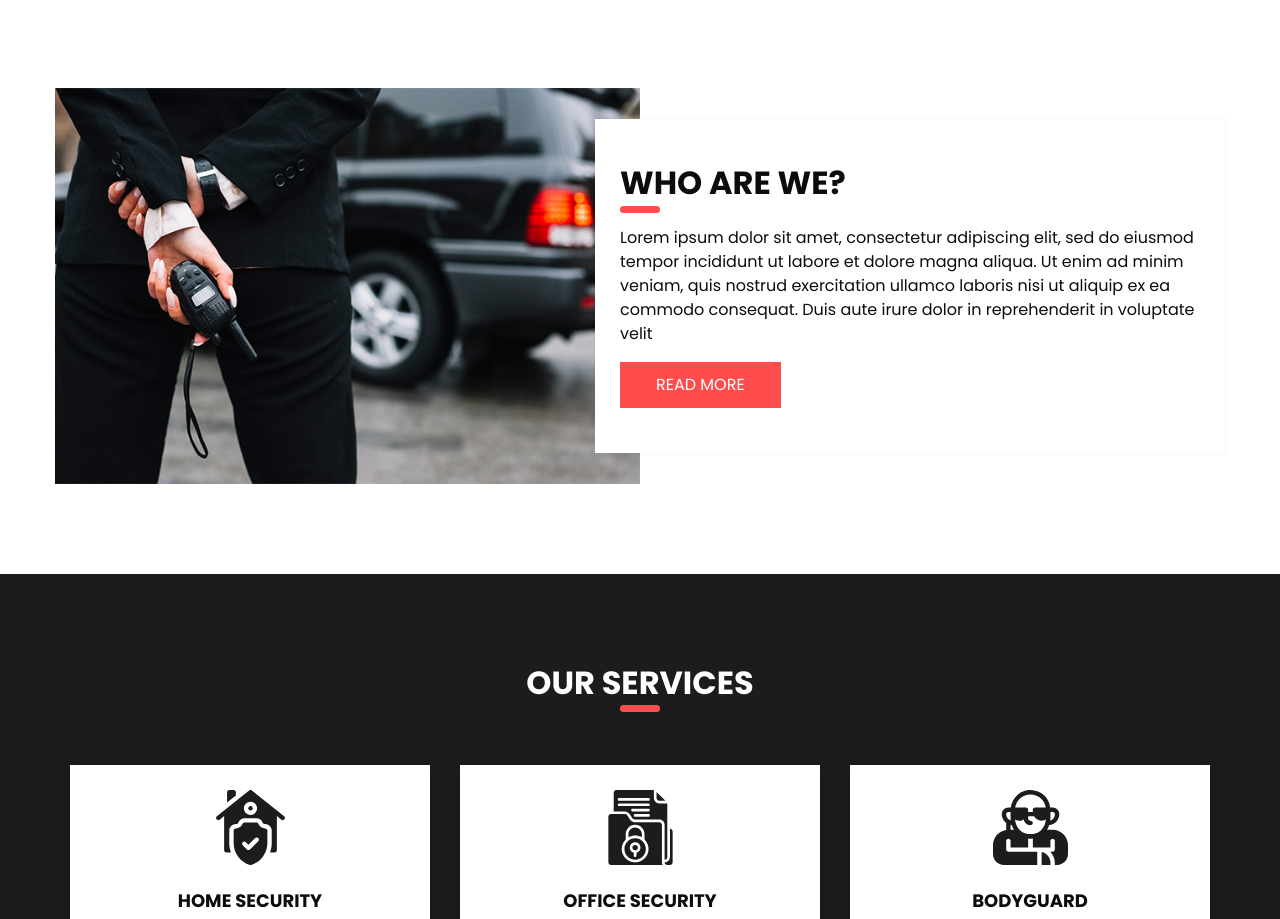
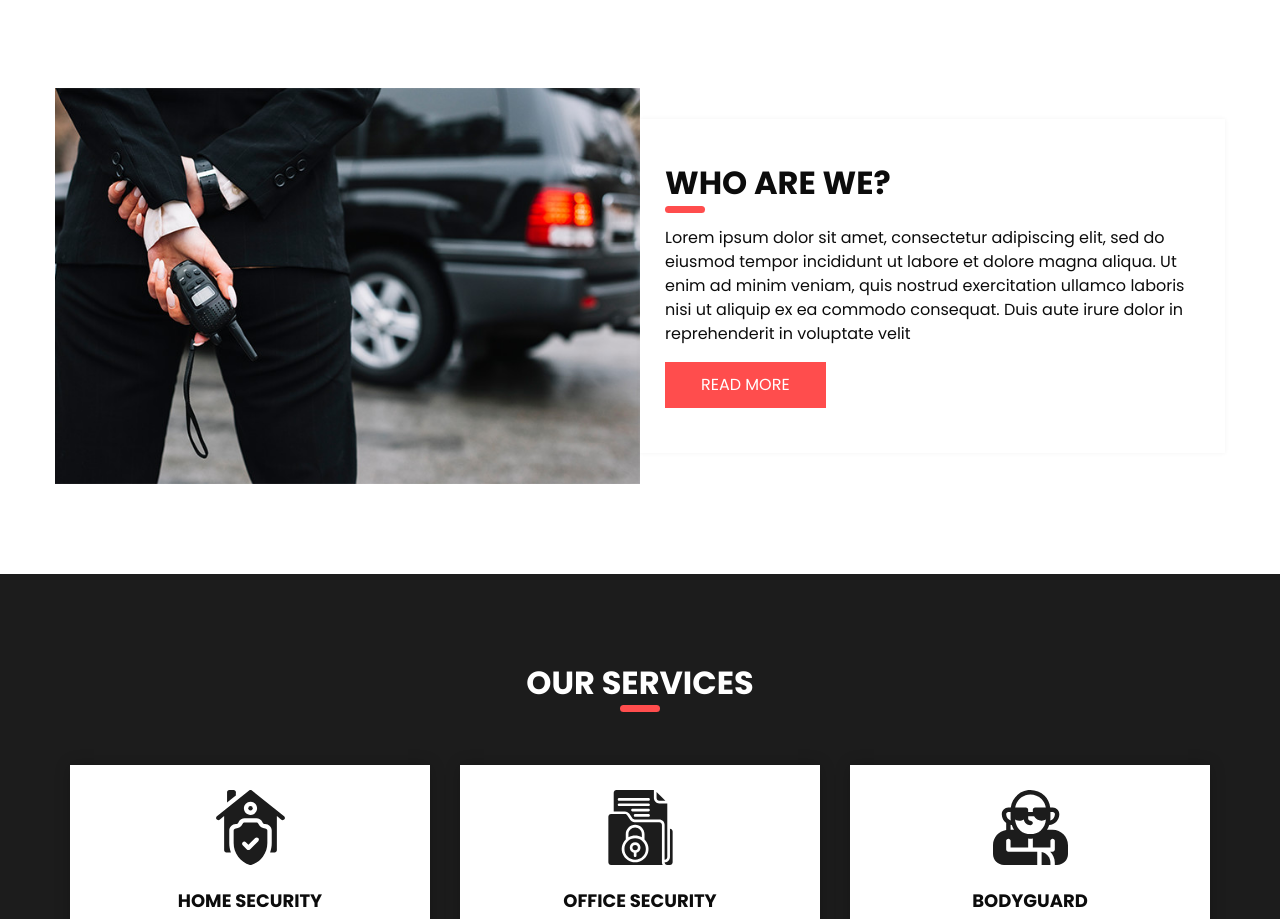
Before and after one commit to 3xachatryan/GitGuarder, a plain HTML site: page index.html in a window 1280 px wide. Shown: the part 802-1721 px from the top of the page. Drawn offline with Linux system fonts and the light colour scheme; a script that the page names is missing.

Commit message:
Delete margin in about section block

```diff
--- a/css/style.css
+++ b/css/style.css
@@ -444,7 +444,7 @@ a:focus {
   -webkit-box-shadow: 0 0 5px 0 rgba(0, 0, 0, 0.05);
           box-shadow: 0 0 5px 0 rgba(0, 0, 0, 0.05);
   position: relative;
-  margin-left: -45px;
+  /*margin-left: -45px;*/
 }
 
 .about_section .detail-box p {
```
